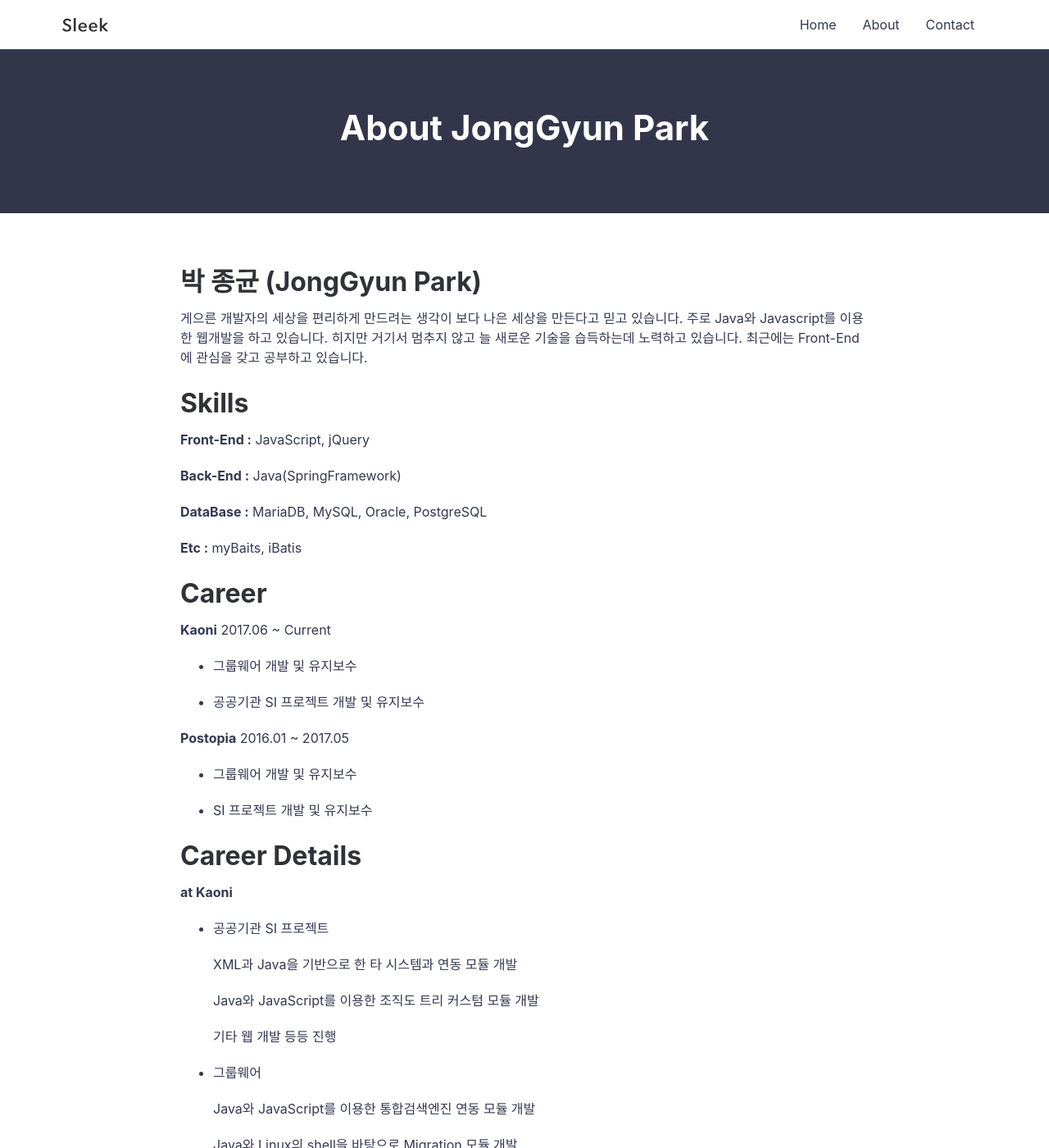
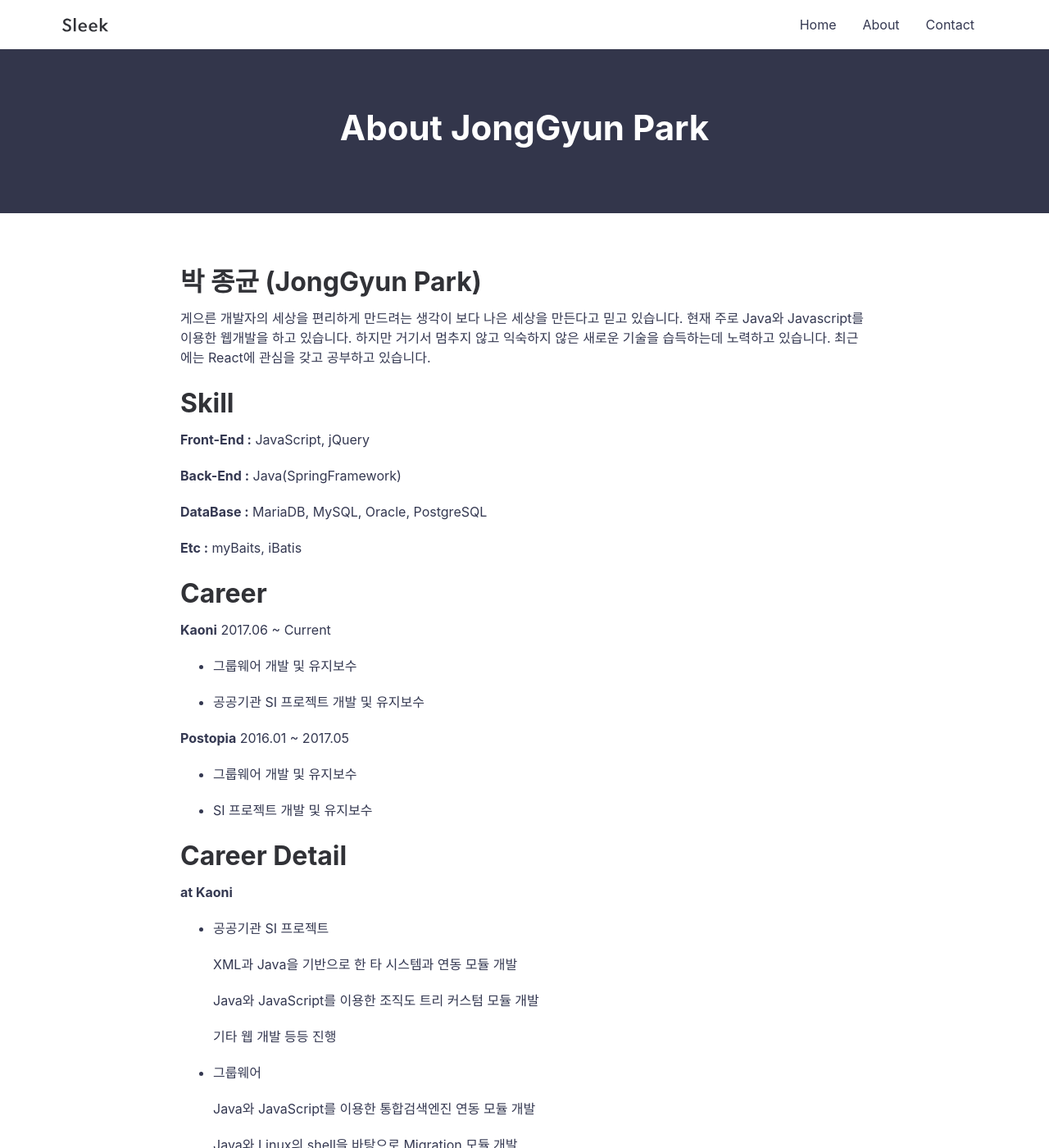
Before and after one commit to jonggyun/jonggyun.github.io, a Jekyll site: the page built from about.md, in a window 1280 px wide and 1400 px high. Shown: the whole window at 82% size. Built offline with Jekyll 4.4.1, drawn with Linux system fonts in a browser that asks for light colours.

Commit message:
modify about profile

```diff
--- a/about.md
+++ b/about.md
@@ -6,11 +6,11 @@ permalink: /about/
 
 박 종균 (JongGyun Park)
 ====================
- 게으른 개발자의 세상을 편리하게 만드려는 생각이 보다 나은 세상을 만든다고 믿고 있습니다. 주로 Java와 Javascript를 이용한 웹개발을 하고 있습니다. 히지만 거기서 멈추지 않고 늘 새로운 기술을 습득하는데 노력하고 있습니다. 최근에는 Front-End에 관심을 갖고 공부하고 있습니다.
+ 게으른 개발자의 세상을 편리하게 만드려는 생각이 보다 나은 세상을 만든다고 믿고 있습니다. 현재 주로 Java와 Javascript를 이용한 웹개발을 하고 있습니다. 하지만 거기서 멈추지 않고 익숙하지 않은 새로운 기술을 습득하는데 노력하고 있습니다. 최근에는 React에 관심을 갖고 공부하고 있습니다.
 
 
 
-Skills
+Skill
 ==========
 **Front-End :** JavaScript, jQuery
 
@@ -43,7 +43,7 @@ Career
 - SI 프로젝트 개발 -->
 
 
-Career Details
+Career Detail
 ================
 
 **at Kaoni**
```
